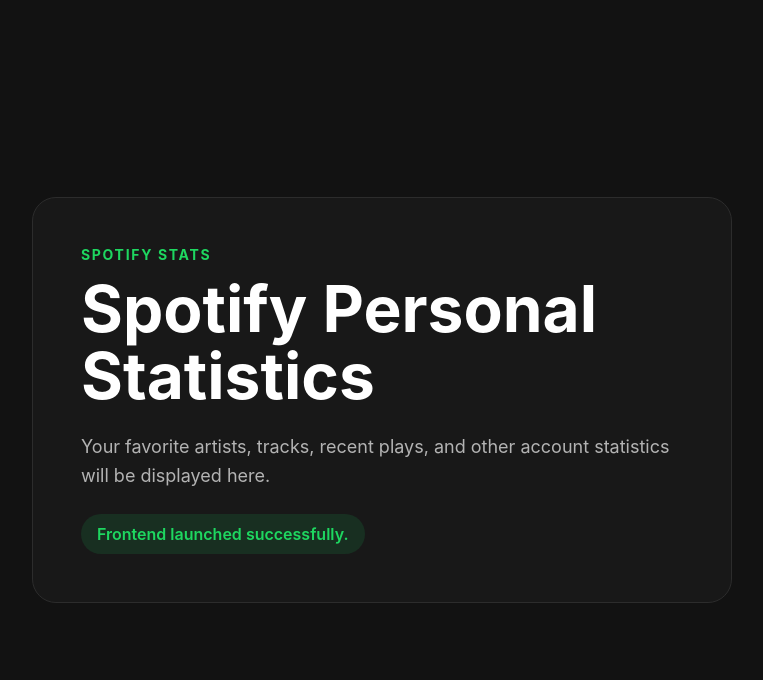
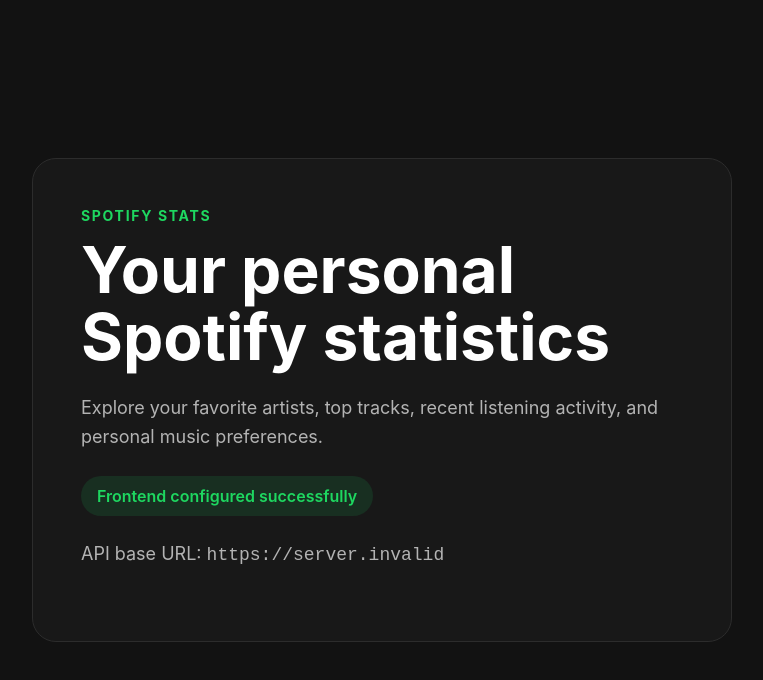
Before and after one commit to BiTeRios/spotify-stats, a React (Vite) app in the folder frontend/: page / in a window 1280 px wide. Shown: the top 680 px of the page, without its empty margins (258-1021 px from the left). Built offline with nearby package versions, Linux system fonts and the light colour scheme; no server answers.

Commit message:
chore: configure environment variables

```diff
--- a/frontend/src/App.tsx
+++ b/frontend/src/App.tsx
@@ -1,4 +1,7 @@
 import './App.css'
+
+import { env } from './config/env'
+
 
 function App() {
   return (
@@ -6,14 +9,19 @@
       <section className="hero">
         <p className="eyebrow">Spotify Stats</p>
 
-        <h1>Spotify Personal Statistics</h1>
+        <h1>Your personal Spotify statistics</h1>
 
         <p className="description">
-          Your favorite artists, tracks, recent plays, and other account statistics will be displayed here.
+          Explore your favorite artists, top tracks, recent listening
+          activity, and personal music preferences.
         </p>
 
         <p className="status">
-          Frontend launched successfully.
+          Frontend configured successfully
+        </p>
+
+        <p className="description">
+          API base URL: <code>{env.apiBaseUrl}</code>
         </p>
       </section>
     </main>
--- /dev/null
+++ b/frontend/src/config/env.ts
@@ -0,0 +1,9 @@
+const apiBaseUrl = import.meta.env.VITE_API_BASE_URL
+
+if (!apiBaseUrl) {
+  throw new Error('VITE_API_BASE_URL is not defined')
+}
+
+export const env = {
+  apiBaseUrl,
+} as const
```
Also changed, not shown: frontend/src/vite-env.d.ts (added, +9 -0 lines), 1 other file (tests, documents, lock files or other folders).
